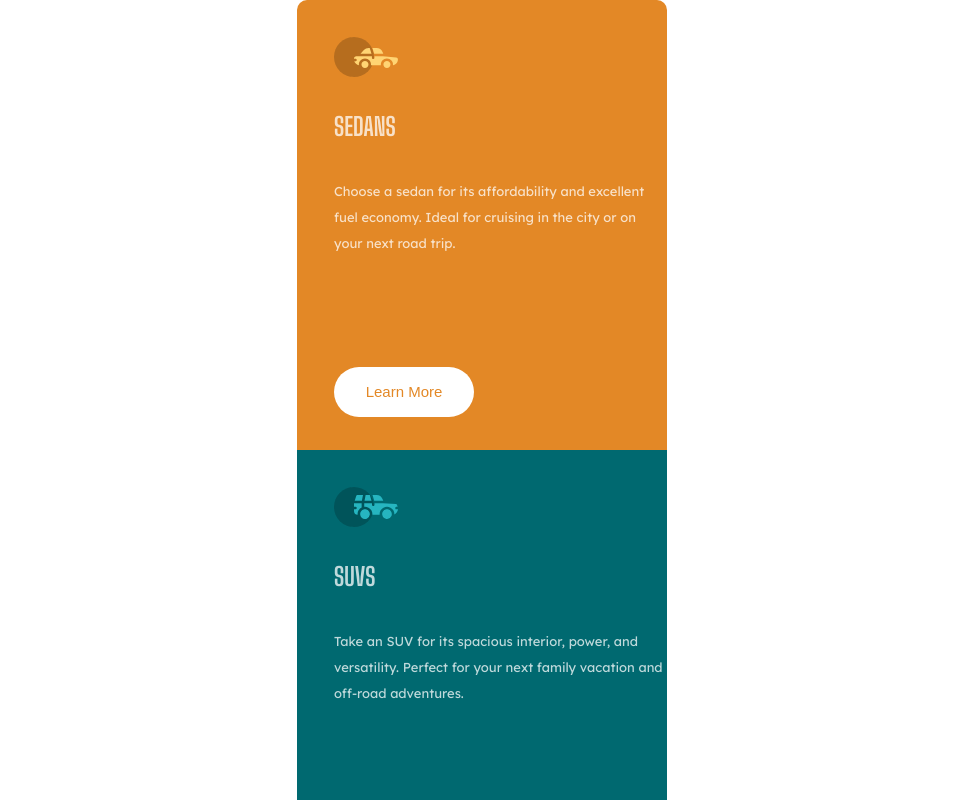
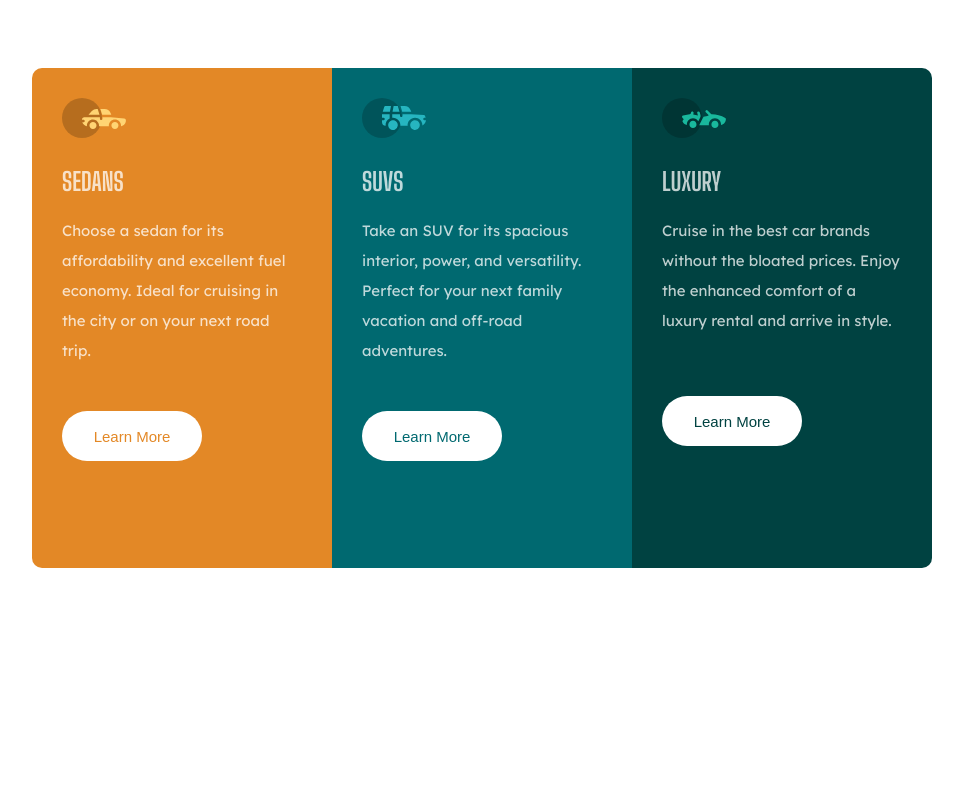
Before and after one commit to ifeibukun/column-previewe, a plain HTML site: page index.html in a window 1280 px wide. Shown: the top 800 px of the page, without its empty margins (158-1121 px from the left). Drawn offline with Linux system fonts and the light colour scheme.

Commit message:
Add files via upload

```diff
--- a/index.html
+++ b/index.html
@@ -64,10 +64,8 @@
         <button type="button" class="button-three">Learn More</button>
     </div>
 
+
   </div>
-  <div class="attribution">
-    Challenge by <a href="https://www.frontendmentor.io?ref=challenge" target="_blank">Frontend Mentor</a>.
-    Coded by <a href="https://ifeibukun.blogspot.com">Azeez Marvelous</a>.
-  </div>
+
 </body>
 </html>
--- a/style.css
+++ b/style.css
@@ -7,7 +7,7 @@
 }
 body{
     /* background-color: red; */
-    height: 100vh;
+    /* height: 100vh; */
     width: 100vw;
     font-family: 'Lexend Deca', sans-serif;
 
@@ -20,10 +20,14 @@ body{
     align-content: center;
     /* height: 100vh;
     width: 100vw; */
+    margin-top: 15%;
 }
 .img-container, .img-container-two, .img-container-three{
     margin-left: 10%;
     margin-top: 10%;
+}
+button{
+    cursor: pointer;
 }
 .sedans, .suv, .luxury{
     text-transform: uppercase;
@@ -37,26 +41,28 @@ body{
     color: hsla(0, 0%, 100%, 0.75);
     margin-top: 10%;
     margin-left: 10%;
-    font-size: small;
+    font-size: 15px;
     line-height: 2;
+    width: 240px;
+    /* background-color: red; */
 }
 .width{
-    width: 370px;
+    width: 400px;
 }
 .first-container{
     border-radius: 10px 10px 0px 0px;
     background-color:  hsl(31, 77%, 52%);
-    height: 450px;
+    height: 500px;
 }
 .second-container{
     background-color: hsl(184, 100%, 22%);
     /* margin-top: 30px; */
-    height: 450px;
+    height: 500px;
 }
 .third-container{
     background-color:hsl(179, 100%, 13%);
     border-radius: 0px 0px 10px 10px;
-    height: 450px;
+    height: 500px;
 }
 button{
     margin-top: 30px;
@@ -67,6 +73,7 @@ button{
     border-radius: 50px;
     font-size: 15px;
     text-align: center;
+    margin-bottom: 10%;
 }
 .attribution{
     margin-top: 30%;
@@ -74,17 +81,17 @@ button{
 .button-one{
     color:hsl(31, 77%, 52%) ;
     background-color:  white;
-    margin-top: 30%;
+    margin-top: 15%;
 }
 .button-two{
     color:hsl(184, 100%, 22%) ;
     background-color: white;
-    margin-top: 30%;
+    margin-top: 15%;
 }
 .button-three{
     background-color: white;
     color:hsl(179, 100%, 13%) ;
-    margin-top: 30%;
+    margin-top: 20%;
 }
 .button-one:hover{
     background-color:hsl(31, 77%, 52%) ;
@@ -101,3 +108,39 @@ button{
     border: white 3px solid;
     color: white;
 }
+ @media (min-width:1000px) {
+     .whole-container{
+        display: flex;
+        background-color:  hsla(0, 0%, 100%, 0.75);
+        flex-direction: row;
+        /* background-color: red; */
+        justify-content: center;
+        /* align-items: center;
+        align-content: center; */
+        height: 30vh;
+        /* width: 100vw; */
+    }
+    .first-container{
+        border-radius: 10px 0px 0px 10px;
+        width: 300px;
+    }
+    .third-container{
+        border-radius: 0px 10px 10px 0px;
+        width: 300px;
+    }
+    .second-container{
+        width: 300px;
+    }
+    .width{
+        width: 200px;
+    }
+    button{
+        cursor: pointer;
+    }
+    .paragraphs{
+        margin-left: 15%;
+    }
+    body{
+        margin-top: 15.5%;
+    }
+}
```
